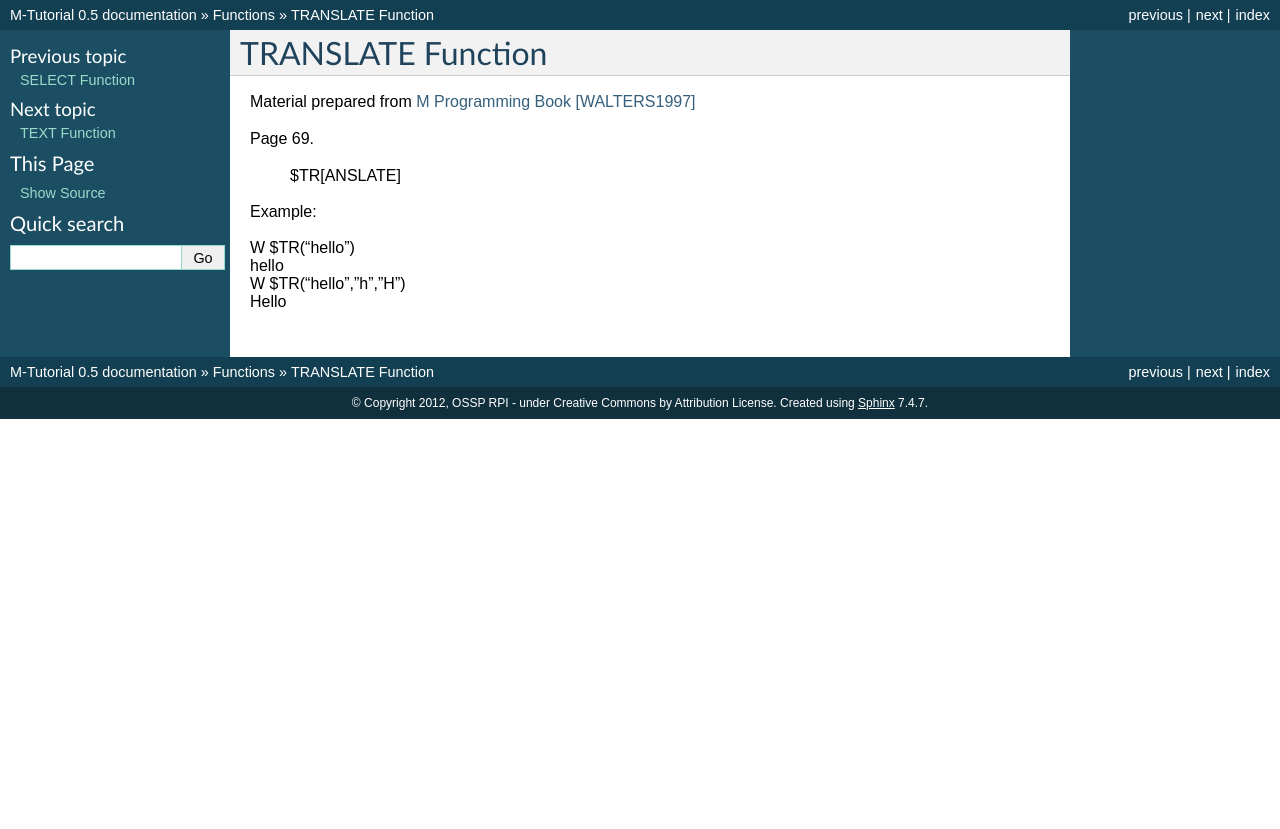
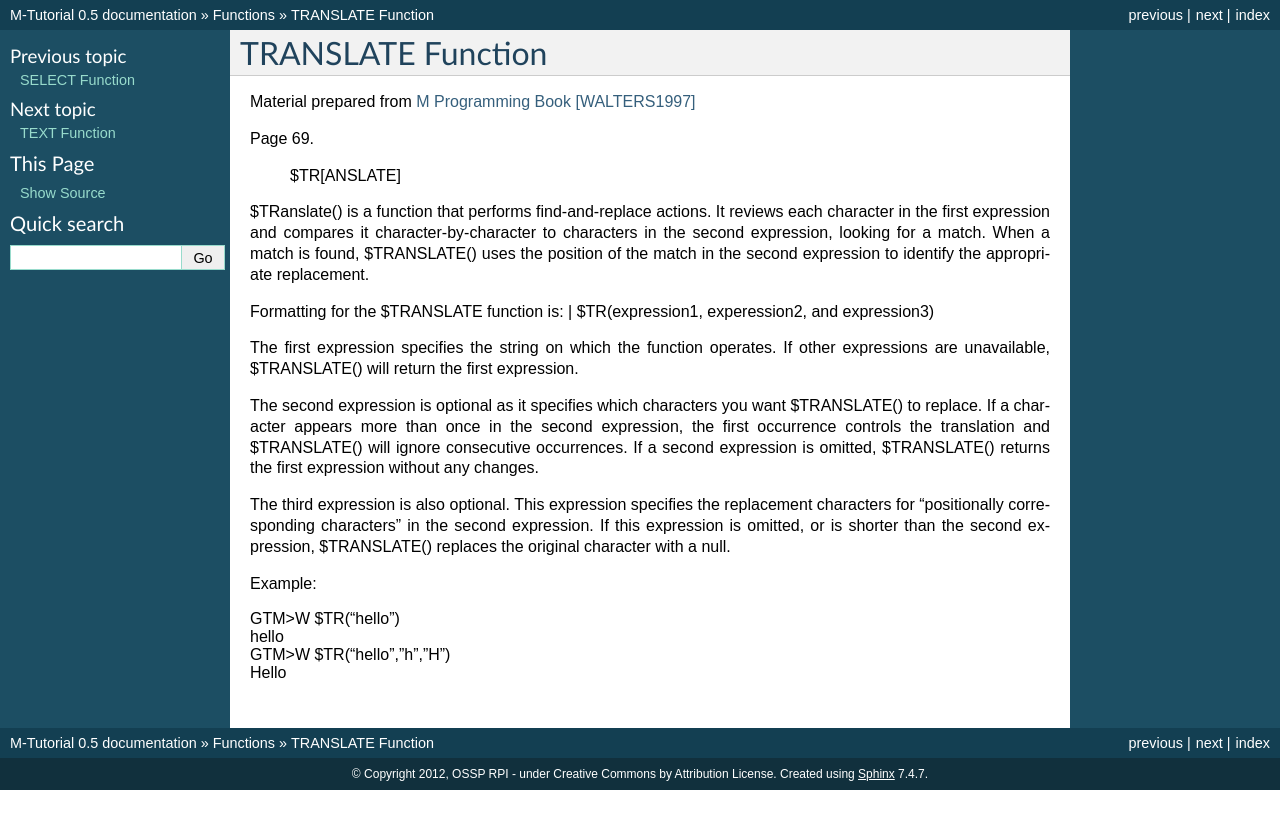
Before and after one commit to luisibanez/M-Tutorial, a Sphinx documentation site: the page built from source/TRANSLATE_Function.rst, in a window 1280 px wide. Shown: the top 829 px of the page. Built offline with Sphinx 7.4.7, drawn with Linux system fonts in a browser that asks for light colours.

Commit message:
updated TRANSLATE with content

```diff
--- a/source/TRANSLATE_Function.rst
+++ b/source/TRANSLATE_Function.rst
@@ -8,13 +8,23 @@ Page 69.
 
 
     $TR[ANSLATE]
+$TRanslate() is a function that performs find-and-replace actions. It reviews each character in the first expression and compares it character-by-character to characters in the second expression, looking for a match. When a match is found, $TRANSLATE() uses the position of the match in the second expression to identify the appropriate replacement.
+
+Formatting for the $TRANSLATE function is:
+| $TR(expression1, experession2, and expression3)
+
+The first expression specifies the string on which the function operates. If other expressions are unavailable, $TRANSLATE() will return the first expression.
+
+The second expression is optional as it specifies which characters you want $TRANSLATE() to replace. If a character appears more than once in the second expression, the first occurrence controls the translation and $TRANSLATE() will ignore consecutive occurrences. If a second expression is omitted, $TRANSLATE() returns the first expression without any changes.
+
+The third expression is also optional. This expression specifies the replacement characters for “positionally corresponding characters” in the second expression. If this expression is omitted, or is shorter than the second expression, $TRANSLATE() replaces the original character with a null.
 
 
 Example:
 
-|   W $TR("hello")
+|   GTM>W $TR("hello")
 |   hello
-|   W $TR("hello","h","H")
+|   GTM>W $TR("hello","h","H")
 |   Hello
 
 
```
